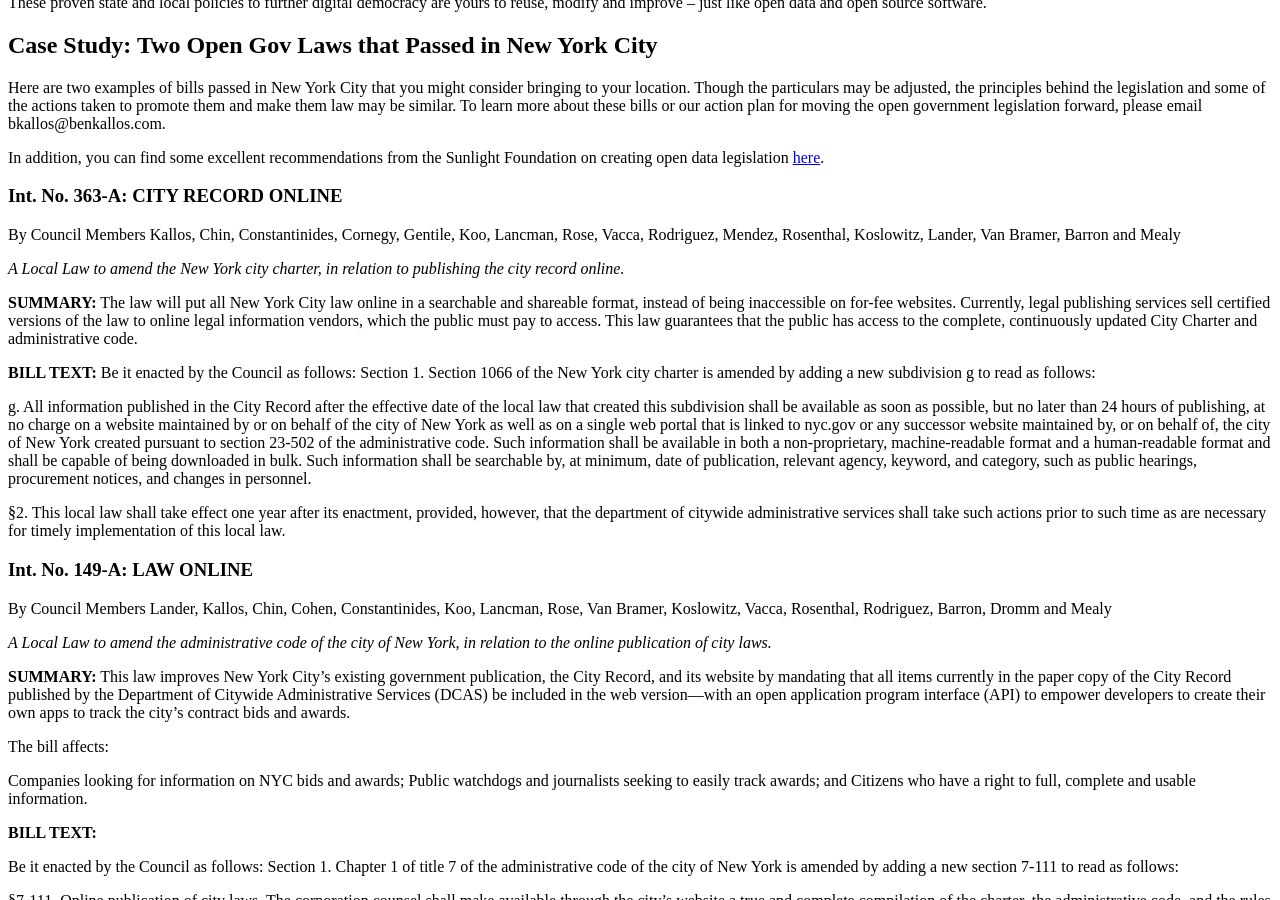
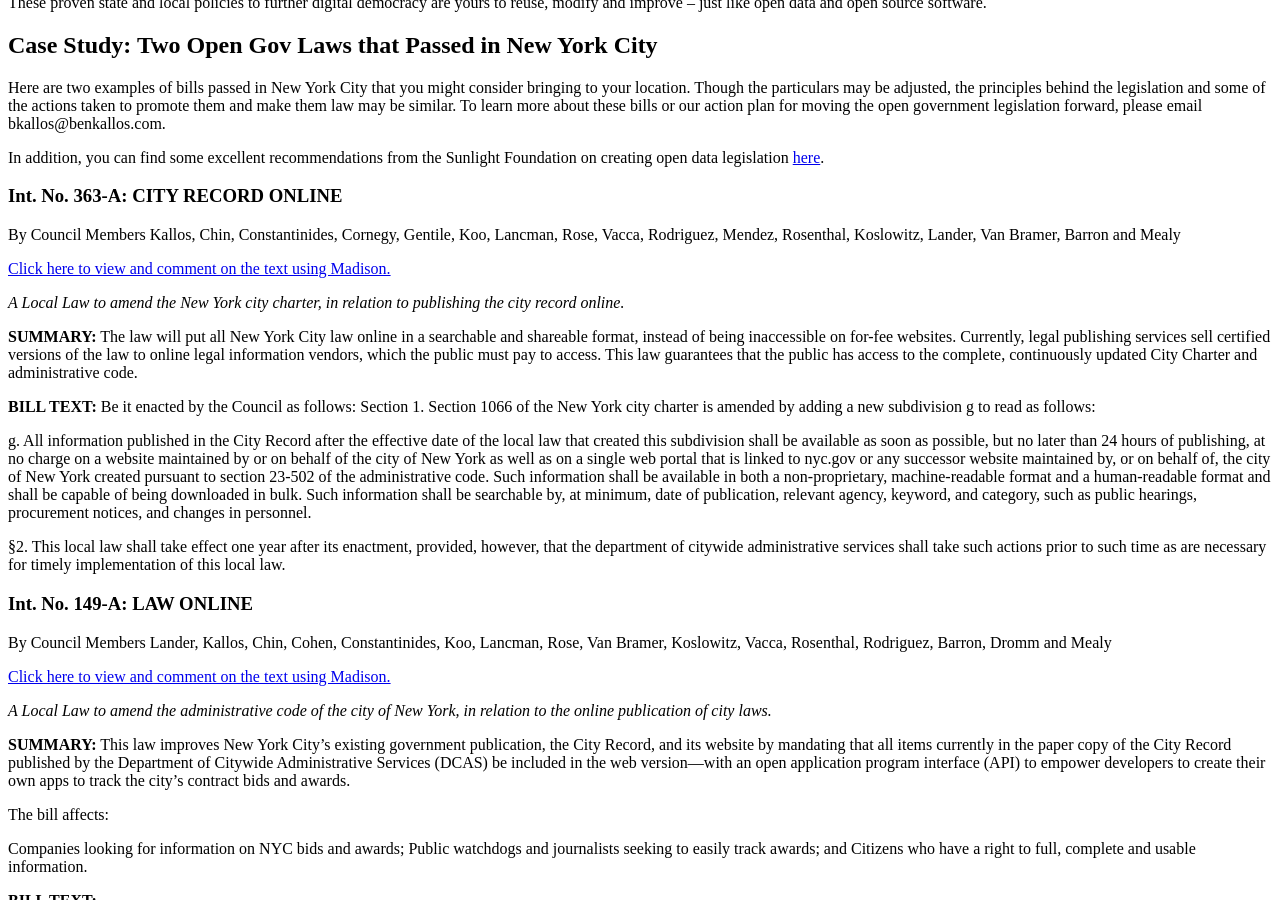
Before and after one commit to opengovfoundation/free-law-founders-site, a Jekyll site: the page built from model-legislation.md, in a window 1280 px wide and 900 px high, scrolled down 327 px. Built offline with Jekyll 4.4.1, drawn with Linux system fonts in a browser that asks for light colours; nearby versions of some CDN libraries.

Commit message:
Update model-legislation.md

```diff
--- a/model-legislation.md
+++ b/model-legislation.md
@@ -18,6 +18,8 @@ In addition, you can find some excellent recommendations from the Sunlight Found
 ### Int. No. 363-A: CITY RECORD ONLINE
 By Council Members Kallos, Chin, Constantinides, Cornegy, Gentile, Koo, Lancman, Rose, Vacca, Rodriguez, Mendez, Rosenthal, Koslowitz, Lander, Van Bramer, Barron and Mealy
 
+[Click here to view and comment on the text using Madison.](https://mymadison.io/docs/city-record-online-act-2014)
+
 *A Local Law to amend the New York city charter, in relation to publishing the city record online.*
 
 **SUMMARY:**
@@ -33,6 +35,8 @@ g. All information published in the City Record after the effective date of the
 
 ### Int. No. 149-A: LAW ONLINE
 By Council Members Lander, Kallos, Chin, Cohen, Constantinides, Koo, Lancman, Rose, Van Bramer, Koslowitz, Vacca, Rosenthal, Rodriguez, Barron, Dromm and Mealy
+
+ [Click here to view and comment on the text using Madison.](https://mymadison.io/docs/the-law-online-act-2014)
 
 *A Local Law to amend the administrative code of the city of New York, in relation to the online publication of city laws.*
 
```
